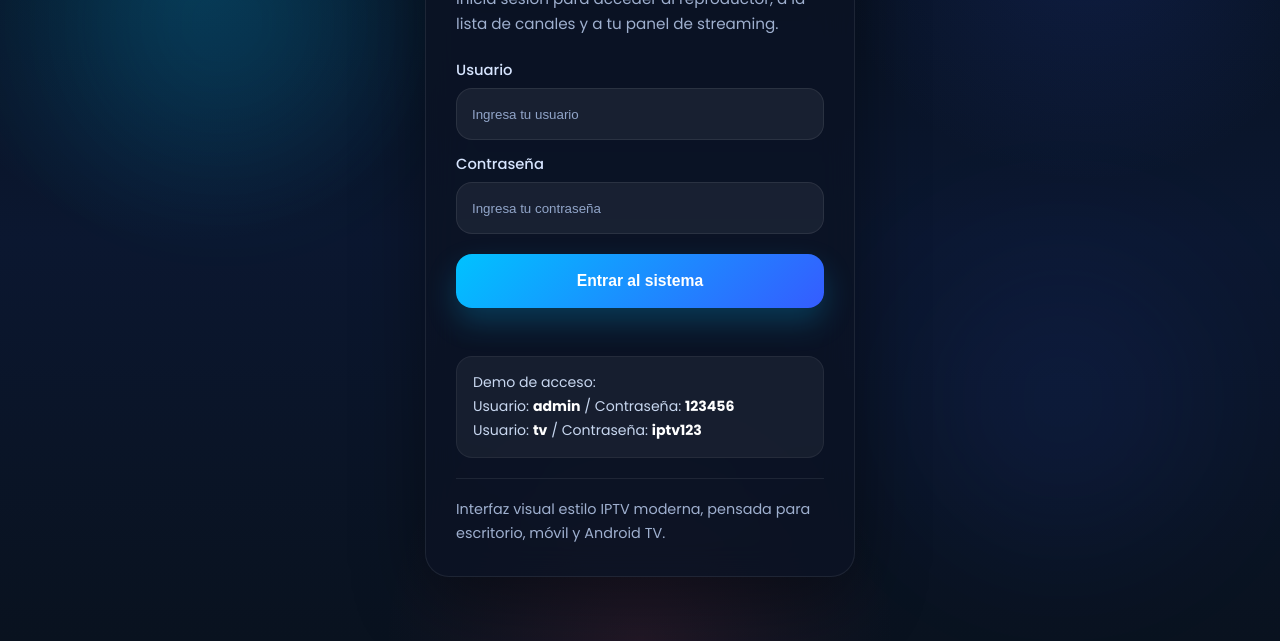
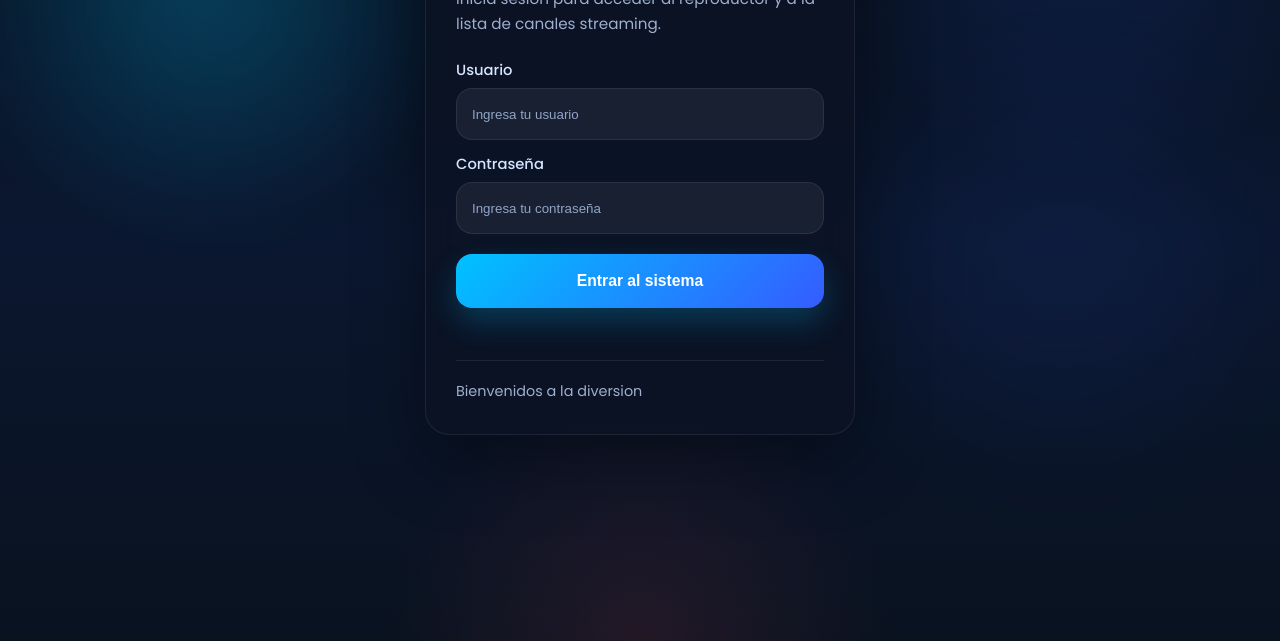
Before and after one commit to jerodvasapp/deportes-premium, a website: page PUBLIC/login.html in a window 1280 px wide. Shown: the part 159-800 px from the top of the page. Drawn offline with Linux system fonts and the light colour scheme; no server answers.

Commit message:
actualización del proyecto

```diff
--- a/PUBLIC/login.html
+++ b/PUBLIC/login.html
@@ -252,7 +252,7 @@
 
         <h1>Deportes Premium</h1>
         <p>
-          Inicia sesión para acceder al reproductor, a la lista de canales y a tu panel de streaming.
+          Inicia sesión para acceder al reproductor y a la lista de canales streaming.
         </p>
       </div>
 
@@ -285,14 +285,14 @@
         <div class="error" id="errorBox"></div>
       </form>
 
-      <div class="demo-box">
+      <!--<div class="demo-box">
         Demo de acceso:<br>
         Usuario: <strong>admin</strong> / Contraseña: <strong>123456</strong><br>
         Usuario: <strong>tv</strong> / Contraseña: <strong>iptv123</strong>
-      </div>
+      </div>-->
 
       <div class="login-footer">
-        Interfaz visual estilo IPTV moderna, pensada para escritorio, móvil y Android TV.
+        Bienvenidos a la diversion
       </div>
     </div>
   </div>
```
Also changed, not shown: server.js (+11 -15 lines).
